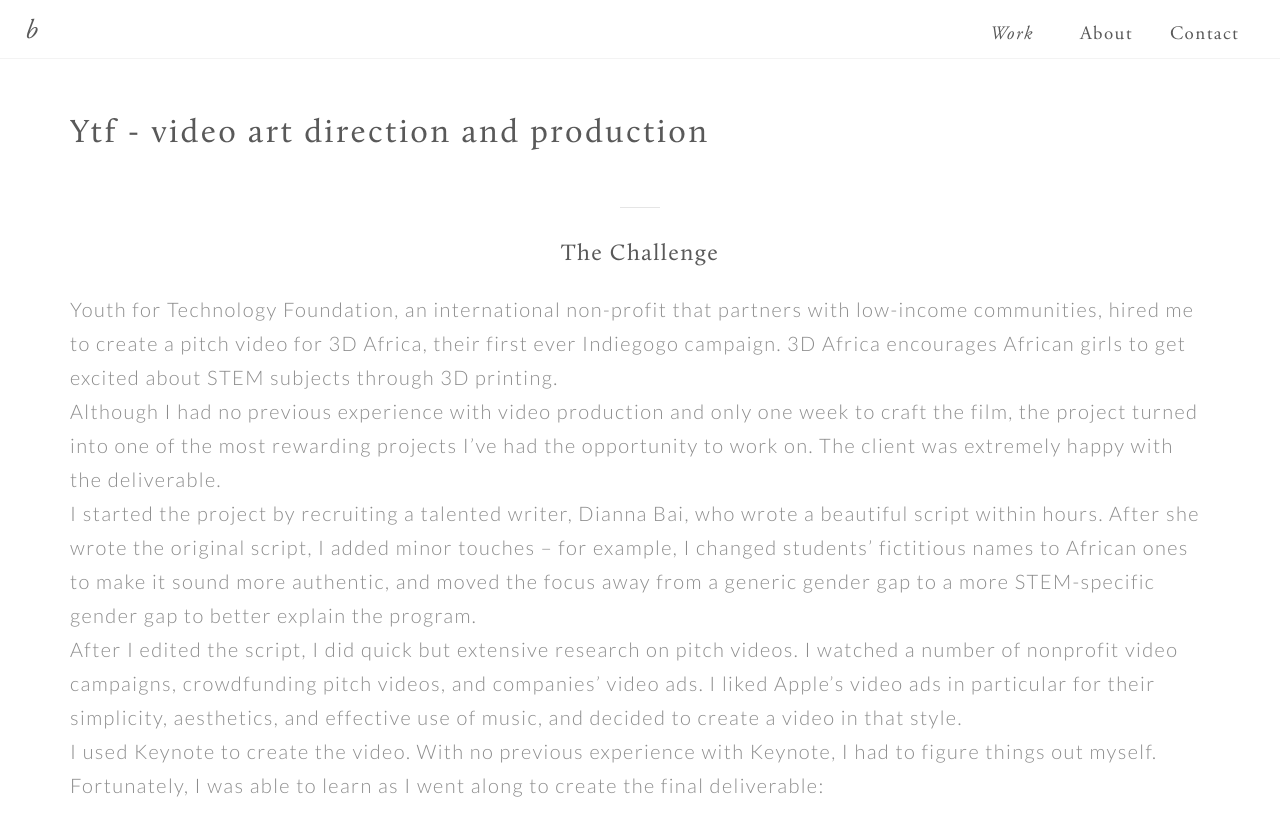
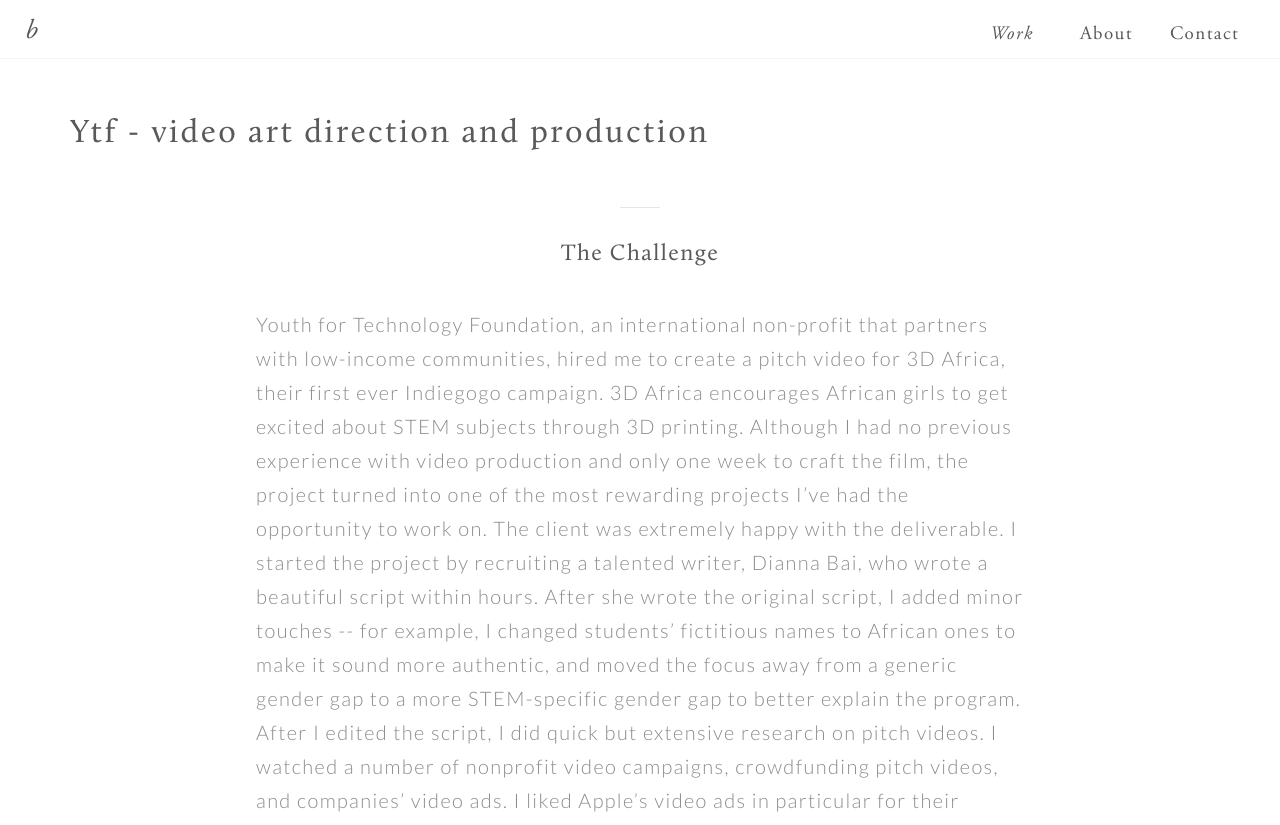
Before and after one commit to bkwon0402/bkwon0402.github.io, a Jekyll site: the page built from item/3dafrica.md, in a window 1280 px wide and 1400 px high. Shown: the top 825 px of the window. Built offline with Jekyll 4.4.1, drawn with Linux system fonts in a browser that asks for light colours; some of the changed text lies outside the part shown.

Commit message:
css work

```diff
--- a/item/3dafrica.md
+++ b/item/3dafrica.md
@@ -7,7 +7,8 @@
 
 # The Challenge
 
-Youth for Technology Foundation, an international non-profit that partners with low-income communities, hired me to create a pitch video for 3D Africa, their first ever Indiegogo campaign. 3D Africa encourages African girls to get excited about STEM subjects through 3D printing.
+<div class="small_container">
+	Youth for Technology Foundation, an international non-profit that partners with low-income communities, hired me to create a pitch video for 3D Africa, their first ever Indiegogo campaign. 3D Africa encourages African girls to get excited about STEM subjects through 3D printing.
 
 Although I had no previous experience with video production and only one week to craft the film, the project turned into one of the most rewarding projects I’ve had the opportunity to work on. The client was extremely happy with the deliverable.
 
@@ -16,6 +17,7 @@
 After I edited the script, I did quick but extensive research on pitch videos. I watched a number of nonprofit video campaigns, crowdfunding pitch videos, and companies’ video ads. I liked Apple’s video ads in particular for their simplicity, aesthetics, and effective use of music, and decided to create a video in that style.
 
 I used Keynote to create the video. With no previous experience with Keynote, I had to figure things out myself. Fortunately, I was able to learn as I went along to create the final deliverable:
+</div>
 
 <br>
 
@@ -30,4 +32,6 @@
 
 <br />
 
-The campaign was a success -- TechCrunch featured the video, which helped the campaign surpass YTF's goal of raising $10,000.
+<div class="small_container">
+	The campaign was a success -- TechCrunch featured the video, which helped the campaign surpass YTF's goal of raising $10,000.
+</div>
```
